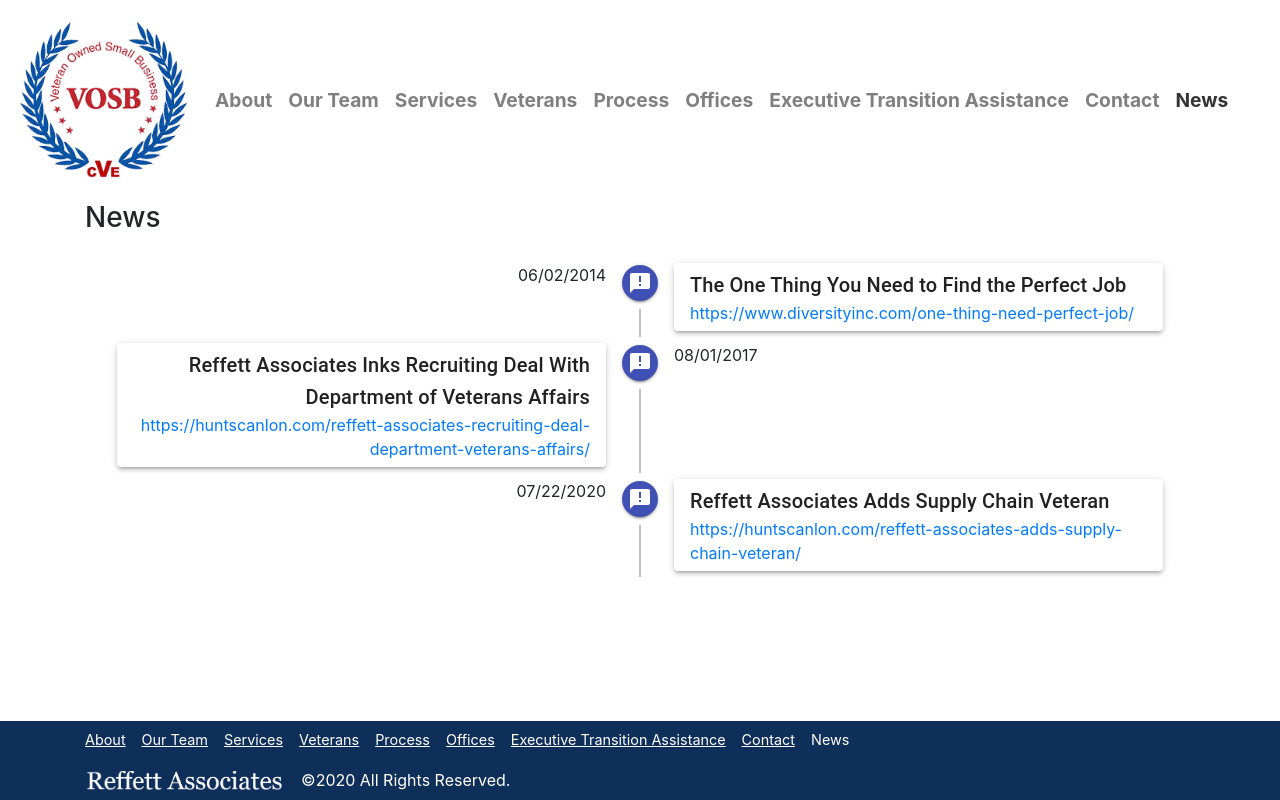
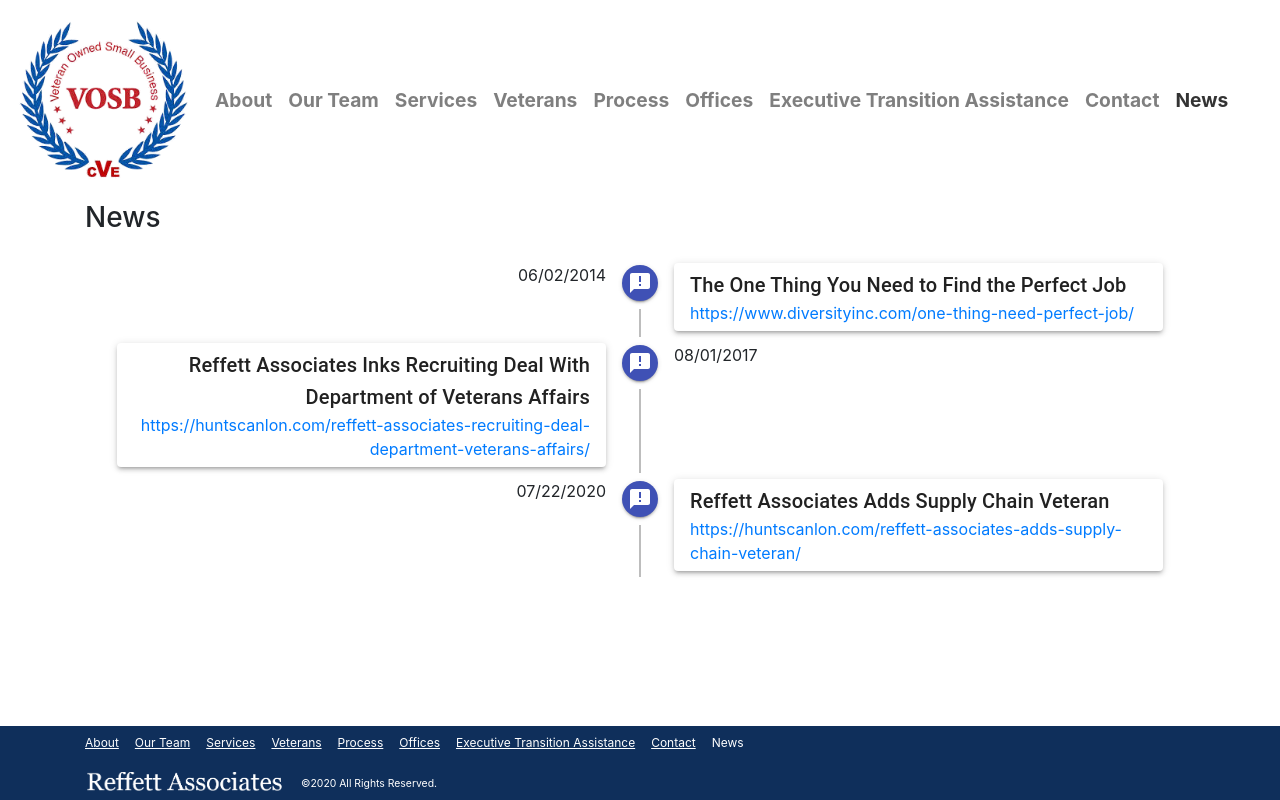
Before and after one commit to cjarquio/reffettassociates.com, a React (Create React App) app: page /#/news in a window 1280 px wide. Built offline with nearby package versions, Linux system fonts and the light colour scheme.

Commit message:
Bottom nav adjustements

```diff
--- a/src/components/BottomNavigation.js
+++ b/src/components/BottomNavigation.js
@@ -16,12 +16,13 @@
       height: 'auto'
     },
     bottomNavText: {
-      color: 'white'
+      color: 'white',
+      fontSize: '0.65em'
     },
     navLink: {
       padding: '0.5rem 1rem 0.5rem 0rem',
       color: 'white',
-      fontSize: '0.9em'
+      fontSize: '0.75em'
     }
   })
 );
--- a/src/components/PageTemplate.js
+++ b/src/components/PageTemplate.js
@@ -9,7 +9,7 @@
   return (
     <div>
       <MainNavigation />
-      <div style={{ paddingBottom: 175 }} className='container'>
+      <div style={{ paddingBottom: 125 }} className='container'>
         {props.children}
       </div >
       <BottomNavigation />
```
